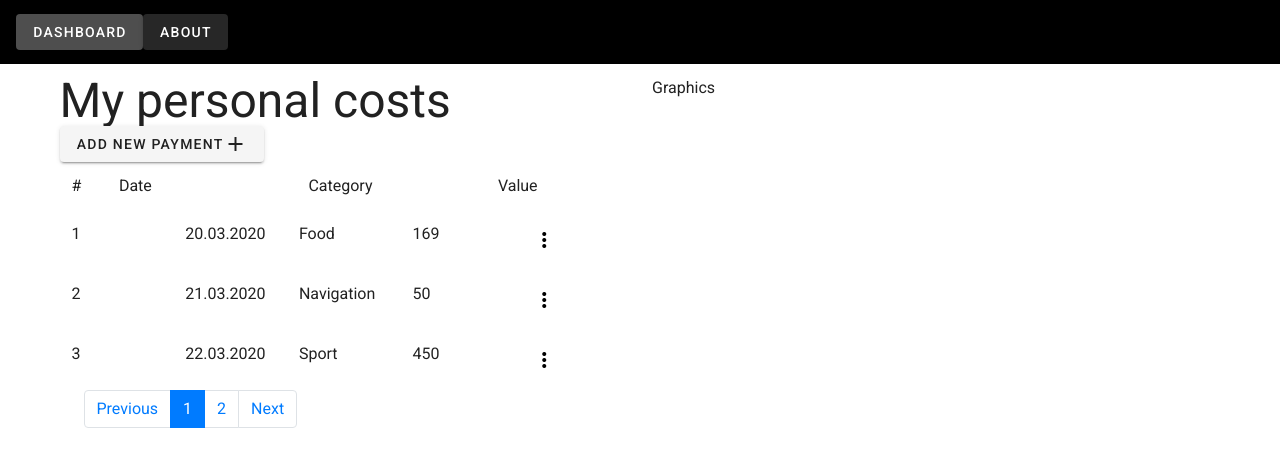
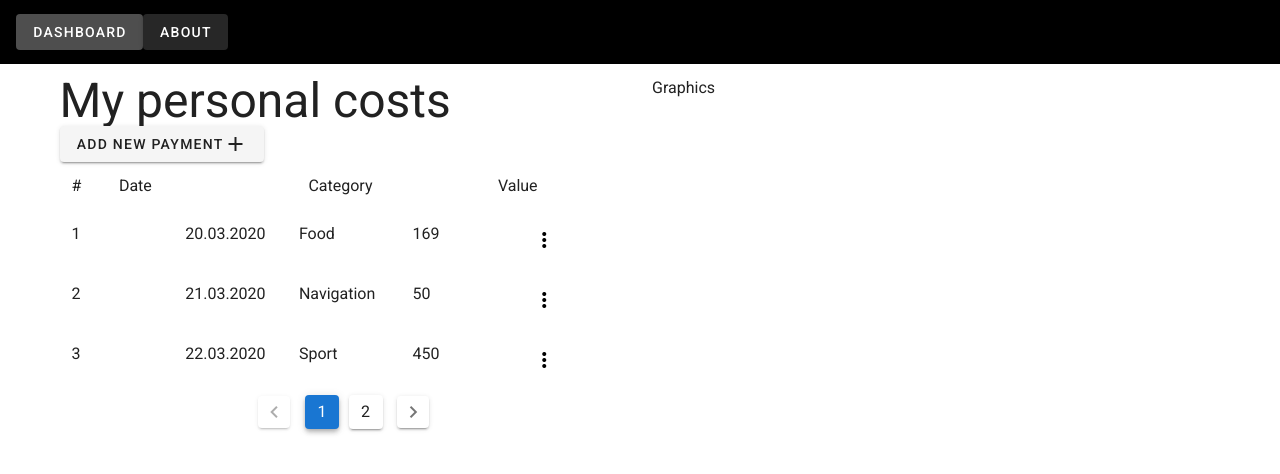
Before and after one commit to Gulnaz11/Vue, a Vue app: page /dashboard in a window 1280 px wide. Shown: the top 474 px of the page. Built offline with nearby package versions, Linux system fonts and the light colour scheme.

Commit message:
add pagination

```diff
--- a/src/components/AddPaymentForm.vue
+++ b/src/components/AddPaymentForm.vue
@@ -1,14 +1,14 @@
 <template>
   <v-card class="text-left pa-8">
-    <v-text-field v-model="data" label="data"/>
+    <v-text-field v-model="date" label="Data" />
     <v-select
     v-model="category"
     :items="categoryList"
     label="Category"
     >
+    </v-select>
     <v-text-field v-model="value" label="Value"/>
-    <v-btn @click="addPayment">Add</v-btn>
-    </v-select>
+    <v-btn @click="addPayment"  >Add</v-btn>
   </v-card>
 <!--  <div>-->
 
@@ -112,9 +112,10 @@ export default {
   },
   created() {
   //  this.show = this.routeCategory;
-    this.value = this.data.value;
-    this.category = this.data.category;
-    this.date = this.data.date;
+  //   this.value = this.data.value;
+  //   this.category = this.data.category;
+    this.date = this.paymentDay;
+    console.log(this.date);
   },
 };
 </script>
--- a/src/components/PaymentDisplay.vue
+++ b/src/components/PaymentDisplay.vue
@@ -1,37 +1,7 @@
 <template>
   <div>
-<!--  <table class="table">-->
-<!--&lt;!&ndash;   {{ items }} {{ $attrs}}&ndash;&gt;-->
-<!--    <thead class="thead-dark">-->
-<!--    <tr>-->
-<!--      <th scope="col">#</th>-->
-<!--      <th scope="col">Date</th>-->
-<!--      <th scope="col">Category</th>-->
-<!--      <th scope="col">Value</th>-->
-<!--      <th></th>-->
-<!--    </tr>-->
-<!--    </thead>-->
-<!--    <tbody v-for = '(object, i) in items' :key="i" >-->
 
-<!--      <div class="displayTr" v-if="i==page">-->
-<!--        <tr class="item-row" v-for = '(item, index) in object' :key="index">-->
-<!--          <td>{{item.id}} </td>-->
-<!--          <td>{{ item.date}} </td>-->
-<!--          <td> {{item.category }} </td>-->
-<!--          <td>  {{item.value}} </td>-->
-<!--          <td class="contextMenu" >-->
-<!--            <i class="fas fa-ellipsis-v" @click="showMenu[item.id]=!showMenu[item.id]">-->
-<!--            </i>-->
-<!--          <div v-show="showMenu[item.id]" class="content">-->
-<!--            <UpdateData class="Menu" :data="item"/>-->
-<!--            <DeleteData class="Menu" :data="item"/>-->
-<!--          </div>-->
-<!--          </td>-->
-<!--    </tr>-->
-<!--      </div>-->
-<!--    </tbody>-->
-<!--  </table>-->
-    <v-container>
+    <v-container >
       <v-row>
         <v-col cols="1">#</v-col>
         <v-col cols="4">Date</v-col>
@@ -40,7 +10,7 @@
         <v-col cols="1"></v-col>
       </v-row>
       <v-row
-        v-for="(item, index) in items[1]"
+        v-for="(item, index) in items[page]"
         :key="index"
       >
         <v-col>{{ item.id}}</v-col>
@@ -69,24 +39,9 @@
         </v-menu></v-col>
 
       </v-row>
+
     </v-container>
-    <nav aria-label="Page navigation example">
-      <ul class="pagination">
-        <li class="page-item"><button @click='PreviousPage' class="page-link" >
-          Previous
-          </button></li>
-
-           <li v-for = '(object, i) in items' :key="i"  class="page-item" v-bind:class="active[i]">
-             <button @click='Page' :value="i" class="page-link">
-               {{ i }}
-             </button>
-           </li>
-
-        <li class="page-item"><button @click='NextPage' class="page-link" >
-          Next
-          </button></li>
-      </ul>
-    </nav>
+    <v-pagination v-model="page" :length="Object.keys(items).length"></v-pagination>
   </div>
 </template>
 
@@ -100,7 +55,7 @@ export default {
   components: { DeleteData, UpdateData },
   data: () => ({
     active: ['', 'active'],
-    page: '1',
+    page: 1,
     showMenu: [],
   }),
   props: {
@@ -116,39 +71,6 @@ export default {
   methods: {
     showContextMenu() {
       this.showMenu = !this.showMenu;
-    },
-    PreviousPage() {
-      if (this.page > 1) {
-        // eslint-disable-next-line no-plusplus
-        this.page--;
-        // eslint-disable-next-line no-plusplus,no-restricted-syntax,guard-for-in
-        for (const i in this.items) {
-          // eslint-disable-next-line eqeqeq
-          if (i == this.page) this.active[i] = 'active';
-          else this.active[i] = '';
-        }
-      }
-    },
-    Page() {
-      // eslint-disable-next-line no-restricted-globals
-      this.page = event.srcElement.value;
-      // eslint-disable-next-line no-plusplus,no-restricted-syntax,guard-for-in
-      for (const i in this.items) {
-        // eslint-disable-next-line eqeqeq
-        if (i == this.page) this.active[i] = 'active';
-        else this.active[i] = '';
-      }
-    },
-    NextPage() {
-      if (this.page < Object.keys(this.items).length) {
-        // eslint-disable-next-line no-plusplus
-        this.page++;
-        // eslint-disable-next-line no-plusplus,no-restricted-syntax
-        for (const i in this.items) {
-          if (+i === this.page) this.active[i] = 'active';
-          else this.active[i] = '';
-        }
-      }
     },
   },
 };
--- a/src/views/Dashboard.vue
+++ b/src/views/Dashboard.vue
@@ -7,7 +7,6 @@
           <template v-slot:activator="{ on }">
             <v-btn color="milk"
             v-on="on"
-            @click="showModel = !showModel"
             >
                Add new payment
               <v-icon>mdi-plus</v-icon>
```
